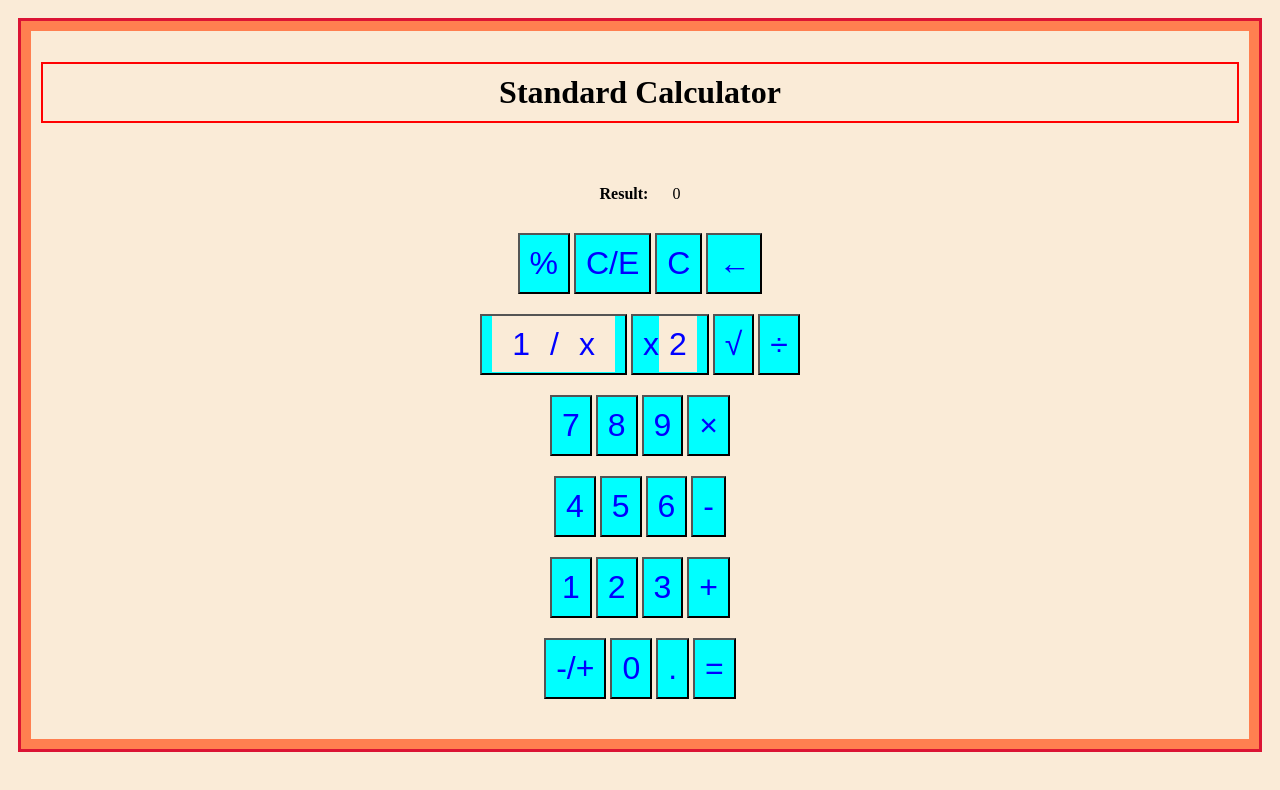
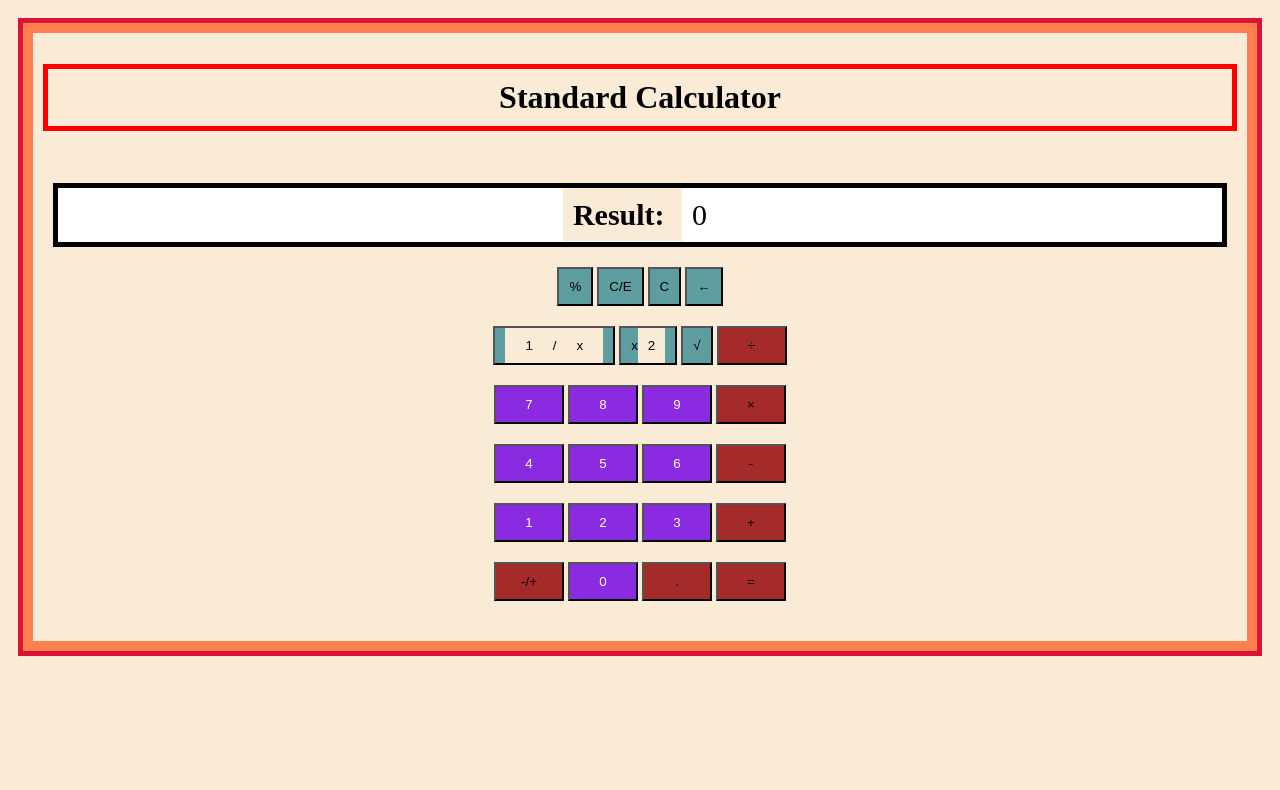
Before and after one commit to diallochir/calculatorProject, a plain HTML site: page index.html in a window 1280 px wide. Drawn offline with Linux system fonts and the light colour scheme.

Commit message:
4th commit change

```diff
--- a/css/master.css
+++ b/css/master.css
@@ -0,0 +1,47 @@
+
+/* Universal selector*/
+
+* { text-align: center;
+    width: auto;
+    padding: 10px;
+    background-color: antiquewhite;
+}
+
+h1 {
+    border: 5px solid red;
+}
+
+body {
+    border: 5px solid rgb(219, 19, 52
+    );
+    background-color: coral;
+}
+
+/*class selector*/
+
+.number {
+    color: white; background-color: blueviolet; width: 70px;
+}
+.operation {
+    background-color: brown; width: 70px;
+}
+
+
+
+/*ID selector*/
+#screenCalculator {
+    color: black;
+    ;
+    border: 5px solid black;
+    font-size: 30px;
+}
+
+/*Grouping selector*/
+
+#Result, #screenCalculator {
+    background-color: white
+}
+
+.backspace, .backspace, .function, .purcentage, .reset{
+    background-color: cadetblue;
+}
--- a/index.html
+++ b/index.html
@@ -4,7 +4,7 @@
 <head>
     <meta charset="UTF-8">
     <meta name="viewport" content="width=device-width, initial-scale=1.0">
-    <link rel="stylesheet" href="master.css">
+    <link rel="stylesheet" href="css/master.css">
     <title>Standard Calculator</title>
 </head>
 
@@ -15,45 +15,45 @@
     </header>
     <main>
         <section>
-            <section>
-                <strong>Result: </strong><span>0</span>
+            <section  id="screenCalculator">
+                <strong>Result: </strong><span id="Result">0</span>
             </section>
-            <section>
-                <section>
-                    <button value="%">%</button>
-                    <button value="C/E">C/E</button>
-                    <button value="C">C</button>
-                    <button value="&larr;">&larr;</button>
+            <section class="buttons Calculator">
+                <section class="Calcul">
+                    <button class="purcentage" value="%">%</button>
+                    <button class="reset" value="C/E">C/E</button>
+                    <button class="reset" value="C">C</button>
+                    <button class="backspace" value="&larr;">&larr;</button>
                 </section>
-                <section>
-                    <button value="1/x"><span><span>1</span><span>/</span><span>x</span></span></button>
-                    <button value="x^2">x<span>2</span></button>
-                    <button value="√">√</button>
-                    <button value="/">÷</button>
+                <section class="keyboard">
+                    <button class="function" value="1/x"><span><span>1</span><span>/</span><span>x</span></span></button>
+                    <button class="function" value="x^2">x<span>2</span></button>
+                    <button class="function" value="√">√</button>
+                    <button class="operation" value="/">÷</button>
                 </section>
-                <section>
-                    <button value="7">7</button>
-                    <button value="8">8</button>
-                    <button value="9">9</button>
-                    <button value="*">×</button>
+                <section class="keyboard">
+                    <button class="number" value="7">7</button>
+                    <button class="number" value="8">8</button>
+                    <button class="number" value="9">9</button>
+                    <button class="operation" value="*">×</button>
                 </section>
-                <section>
-                    <button value="4">4</button>
-                    <button value="5">5</button>
-                    <button value="6">6</button>
-                    <button value="-">-</button>
+                <section class="keyboard">
+                    <button class="number" value="4">4</button>
+                    <button class="number" value="5">5</button>
+                    <button class="number" value="6">6</button>
+                    <button class="operation" value="-">-</button>
                 </section>
-                <section>
-                    <button value="1">1</button>
-                    <button value="2">2</button>
-                    <button value="3">3</button>
-                    <button value="+">+</button>
+                <section class="keyboard">
+                    <button class="number" value="1">1</button>
+                    <button class="number" value="2">2</button>
+                    <button class="number" value="3">3</button>
+                    <button class="operation" value="+">+</button>
                 </section>
-                <section>
-                    <button value="-/+">-/+</button>
-                    <button value="0">0</button>
-                    <button value=".">.</button>
-                    <button value="=">=</button>
+                <section class="buttons Calculator">
+                    <button class="operation" value="-/+">-/+</button>
+                    <button class="number" value="0">0</button>
+                    <button class="operation" value=".">.</button>
+                    <button class="operation" value="=">=</button>
                 </section>
             </section>
         </section>
```
